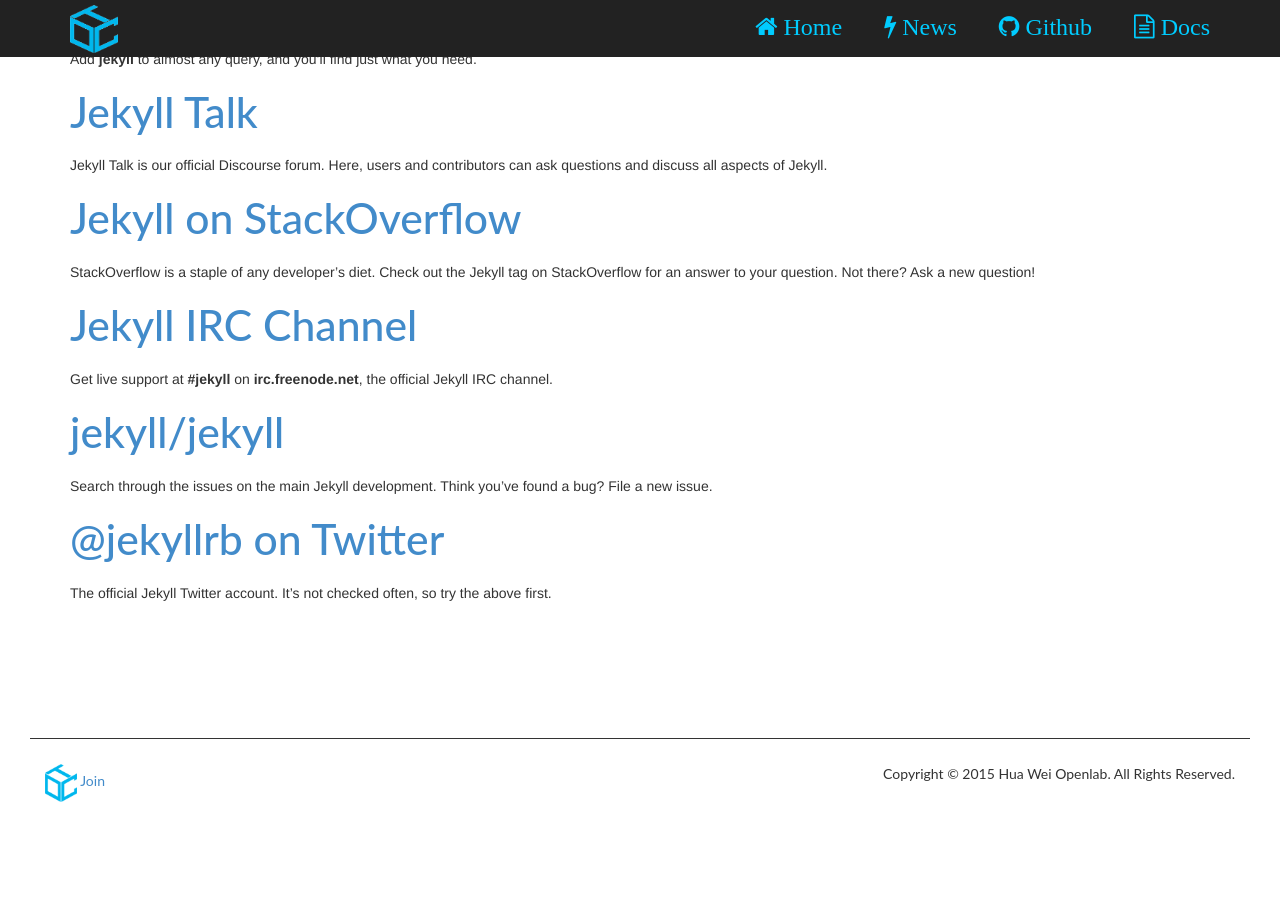
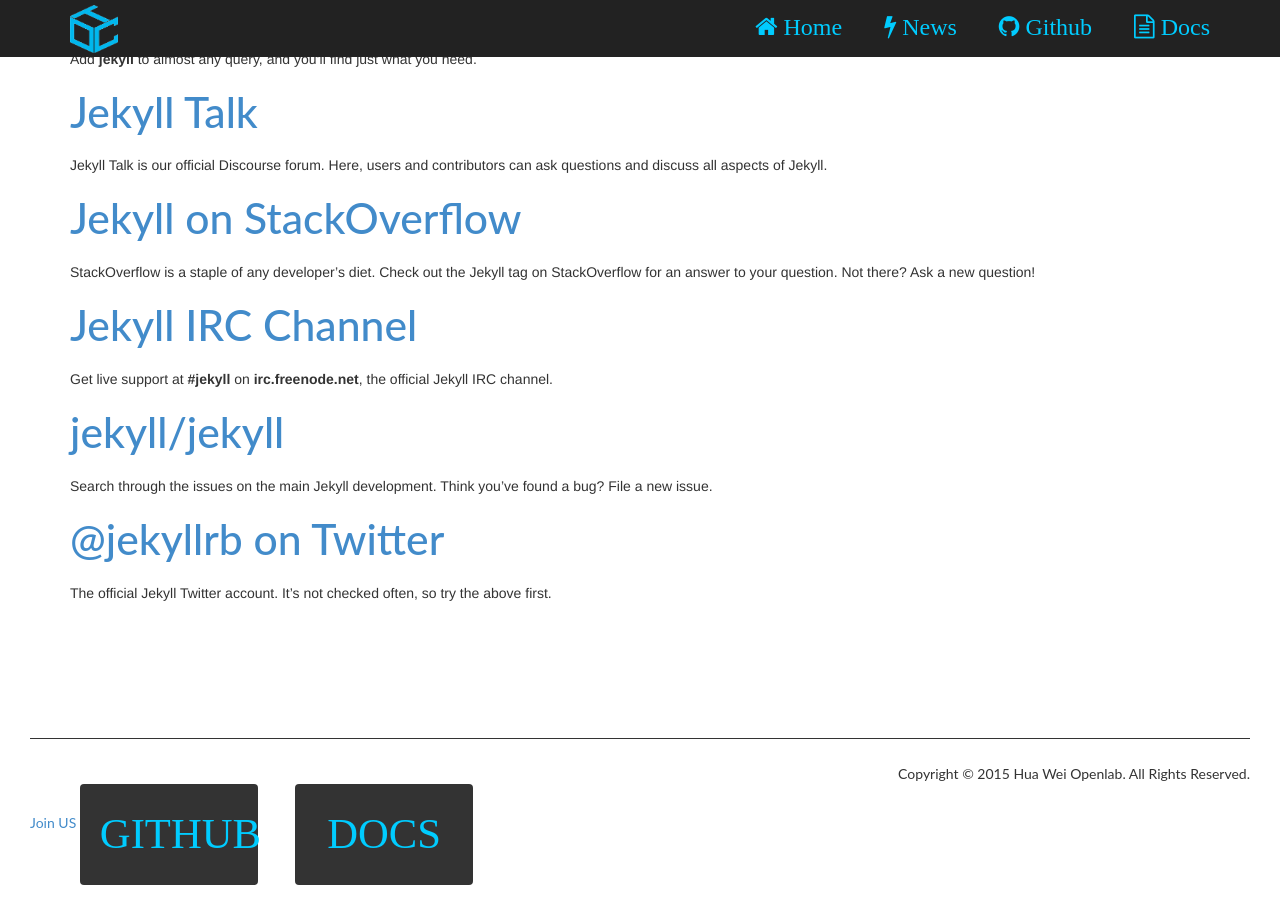
Before and after one commit to ociweb/ociweb.github.io, a Jekyll site: the page built from help/index.md, in a window 1280 px wide and 900 px high, scrolled down 185 px. Built offline with Jekyll 4.4.1, drawn with Linux system fonts in a browser that asks for light colours; some web fonts are replaced; before the commit the page ends 987 px from its top, so only the background shows below that.

Commit message:
add default

```diff
--- a/_layouts/default.html
+++ b/_layouts/default.html
@@ -42,14 +42,18 @@
     </div>
 
     <div class="footer">
-      <div class="separator-hr"></div>
-      <div class="col-md-6">
-	      <img src="../assets/img/logo/favicon.ico" width="32"> <a href="https://github.com/huawei-openlab/">Join</a>
-      </div>
-      <div class="col-md-6">
-          <p class="copyright">Copyright &copy; 2015 Hua Wei Openlab. All Rights Reserved.</p>
-      </div>
+	    <div class="separator-hr"></div>
+	    <div class="row">
+		    <div class="col-md-6">
+			    <a>Join US</a>
+			    <a href="https://github.com/huawei-openlab/oct/" class="btn btn-default btn-github">GITHUB</a>
+			    <span class="separator"></span>
+			    <a href="https://github.com/huawei-openlab/oct/blob/master/README.md" class="btn btn-default btn-docs">DOCS</a>
+		    </div>
+		    <div class="col-md-6">
+			    <p class="copyright">Copyright © 2015 Hua Wei Openlab. All Rights Reserved.</p>
+		    </div>
+	    </div>
     </div>
-    <script src="../assets/bootstrap/js/bootstrap.min.js"></script>
   </body>
 </html>
```
